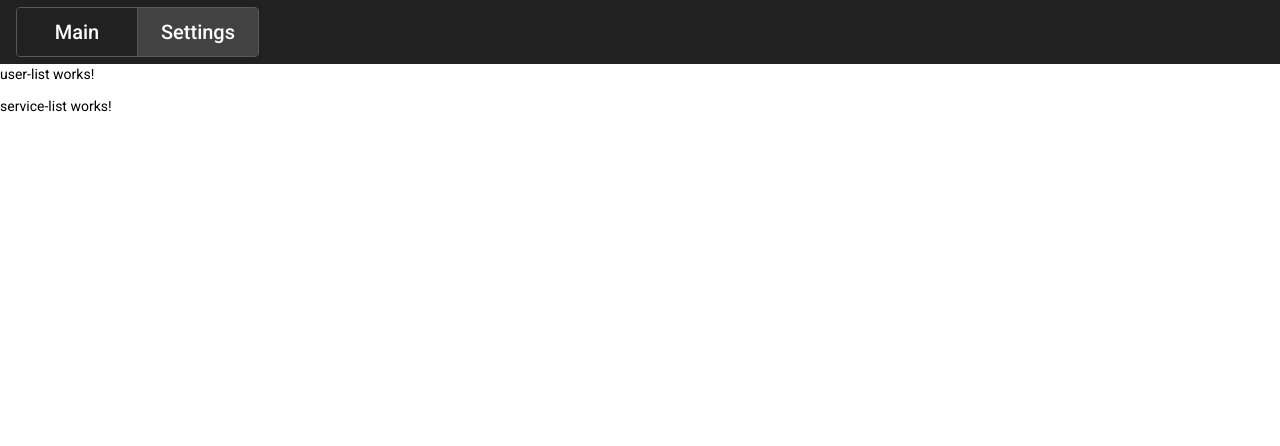
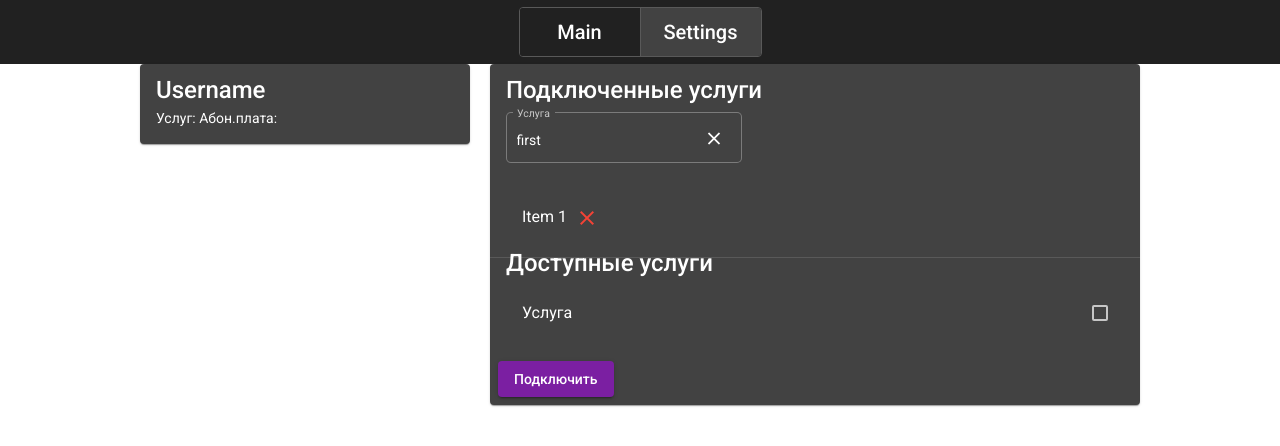
Before and after one commit to IudinAleksei/ng-user-forms, an Angular app: page /main in a window 1280 px wide. Shown: the top 446 px of the page. Built offline with nearby package versions, Linux system fonts and the light colour scheme.

Commit message:
add material blocks and some styles

```diff
--- a/src/app/app.component.html
+++ b/src/app/app.component.html
@@ -1,5 +1,5 @@
 <mat-toolbar>
-  <mat-button-toggle-group>
+  <mat-button-toggle-group class="button-group">
     <mat-button-toggle class="nav-button" routerLink="main" checked>Main</mat-button-toggle>
     <mat-button-toggle class="nav-button"  routerLink="settings">Settings</mat-button-toggle>
   </mat-button-toggle-group>
--- a/src/app/app.component.scss
+++ b/src/app/app.component.scss
@@ -1,3 +1,7 @@
+.button-group {
+  margin: 0 auto;
+}
+
 .nav-button {
   width: 120px;
 }
--- a/src/app/main/main.component.html
+++ b/src/app/main/main.component.html
@@ -1,2 +1,4 @@
-<app-user-list></app-user-list>
-<app-service-list></app-service-list>
+<div class="main">
+  <app-user-list class="main__user-list"></app-user-list>
+  <app-service-list class="main__service-list"></app-service-list>
+</div>
--- a/src/app/main/main.component.scss
+++ b/src/app/main/main.component.scss
@@ -1,9 +1,18 @@
-mat-card {
-  display: block;
+.main {
+  display: flex;
+  justify-content: space-between;
+  margin: 0 auto;
   width: 100%;
+  max-width: 1000px;
+  // height: calc(100% - 80px);
+
+  &__user-list {
+    height: 100%;
+    width: 33%;
+  }
+
+  &__service-list {
+    height: 100%;
+    width: 65%;
+  }
 }
-
-mat-grid-tile {
-  display: flex;
-  flex-direction: column;
-}
--- a/src/app/main/service-list/service-list.component.html
+++ b/src/app/main/service-list/service-list.component.html
@@ -1 +1,31 @@
-<p>service-list works!</p>
+<mat-card class="service-list">
+  <mat-card-title>Подключенные услуги</mat-card-title>
+  <mat-card-content>
+    <mat-form-field appearance="outline">
+      <mat-label>Услуга</mat-label>
+      <input matInput placeholder="Введите название" type="text" [(value)]="value">
+      <button mat-button *ngIf="value" matSuffix mat-icon-button  aria-label="Clear" (click)="value=''">
+        <mat-icon>close</mat-icon>
+      </button>
+    </mat-form-field>
+    <mat-list role="list">
+      <mat-list-item role="listitem">Item 1
+        <button mat-icon-button color="warn">
+          <mat-icon>close</mat-icon>
+        </button>
+      </mat-list-item>
+    </mat-list>
+  </mat-card-content>
+  <mat-divider></mat-divider>
+  <mat-card-title>Доступные услуги</mat-card-title>
+  <mat-card-content>
+    <mat-selection-list #shoes>
+      <mat-list-option>
+        Услуга
+      </mat-list-option>
+    </mat-selection-list>
+  </mat-card-content>
+  <mat-card-actions>
+    <button mat-raised-button color="primary">Подключить</button>
+  </mat-card-actions>
+</mat-card>
--- a/src/app/main/service-list/service-list.component.scss
+++ b/src/app/main/service-list/service-list.component.scss
@@ -0,0 +1,3 @@
+.service-list {
+  height: 100%;
+}
--- a/src/app/main/service-list/service-list.component.ts
+++ b/src/app/main/service-list/service-list.component.ts
@@ -1,4 +1,5 @@
 import { Component, OnInit } from '@angular/core';
+import { FormControl } from '@angular/forms';
 
 @Component({
   selector: 'app-service-list',
@@ -6,6 +7,7 @@ import { Component, OnInit } from '@angular/core';
   styleUrls: ['./service-list.component.scss']
 })
 export class ServiceListComponent implements OnInit {
+  value = 'first';
 
   constructor() { }
 
--- a/src/app/main/user-list/user-list.component.html
+++ b/src/app/main/user-list/user-list.component.html
@@ -1 +1,11 @@
-<p>user-list works!</p>
+<mat-card class="user-list">
+  <mat-card-title>Username</mat-card-title>
+  <mat-card-content>
+    <span>
+      Услуг:
+    </span>
+    <span>
+      Абон.плата:
+    </span>
+  </mat-card-content>
+</mat-card>
--- a/src/app/main/user-list/user-list.component.scss
+++ b/src/app/main/user-list/user-list.component.scss
@@ -0,0 +1,3 @@
+.user-list {
+  height: 100%;
+}
--- a/src/app/settings/settings.component.html
+++ b/src/app/settings/settings.component.html
@@ -1 +1,54 @@
-<p>settings works!</p>
+<mat-card>
+  <mat-card-content>
+    <form>
+      <p>
+        <mat-form-field>
+          <mat-label>ФИО</mat-label>
+          <input matInput type="text" disabled value="Иванов Иван Иванович">
+        </mat-form-field>
+      </p>
+      <mat-divider></mat-divider>
+      <p>
+        <mat-form-field>
+          <mat-label>Псевдоним</mat-label>
+          <input matInput type="text" value="Иванов Иван Иванович">
+          <button mat-button *ngIf="true" matSuffix mat-icon-button  aria-label="Clear" (click)="value=''">
+            <mat-icon>close</mat-icon>
+          </button>
+        </mat-form-field>
+      </p>
+
+      <p>
+        <label>Pick your favorite
+          <mat-checkbox>Check me!</mat-checkbox>
+          <mat-radio-group>
+            <mat-radio-button>
+             Email
+            </mat-radio-button>
+            <mat-radio-button>
+              Телефон
+            </mat-radio-button>
+          </mat-radio-group>
+          <mat-form-field>
+            <mat-label>Псевдоним</mat-label>
+            <input matInput type="text" value="Иванов Иван Иванович">
+            <button mat-button *ngIf="true" matSuffix mat-icon-button  aria-label="Clear" (click)="value=''">
+              <mat-icon>close</mat-icon>
+            </button>
+          </mat-form-field>
+          <mat-form-field>
+            <mat-label>Псевдоним</mat-label>
+            <input matInput type="text" value="Иванов Иван Иванович">
+            <button mat-button *ngIf="true" matSuffix mat-icon-button  aria-label="Clear" (click)="value=''">
+              <mat-icon>close</mat-icon>
+            </button>
+          </mat-form-field>
+        </label>
+      </p>
+    </form>
+  </mat-card-content>
+  <mat-card-actions>
+    <button mat-raised-button color="primary">Отменить изменения</button>
+    <button mat-raised-button color="primary">Сохранить</button>
+  </mat-card-actions>
+</mat-card>
```
Also changed, not shown: src/app/core/core.module.ts (+33 -4 lines).
